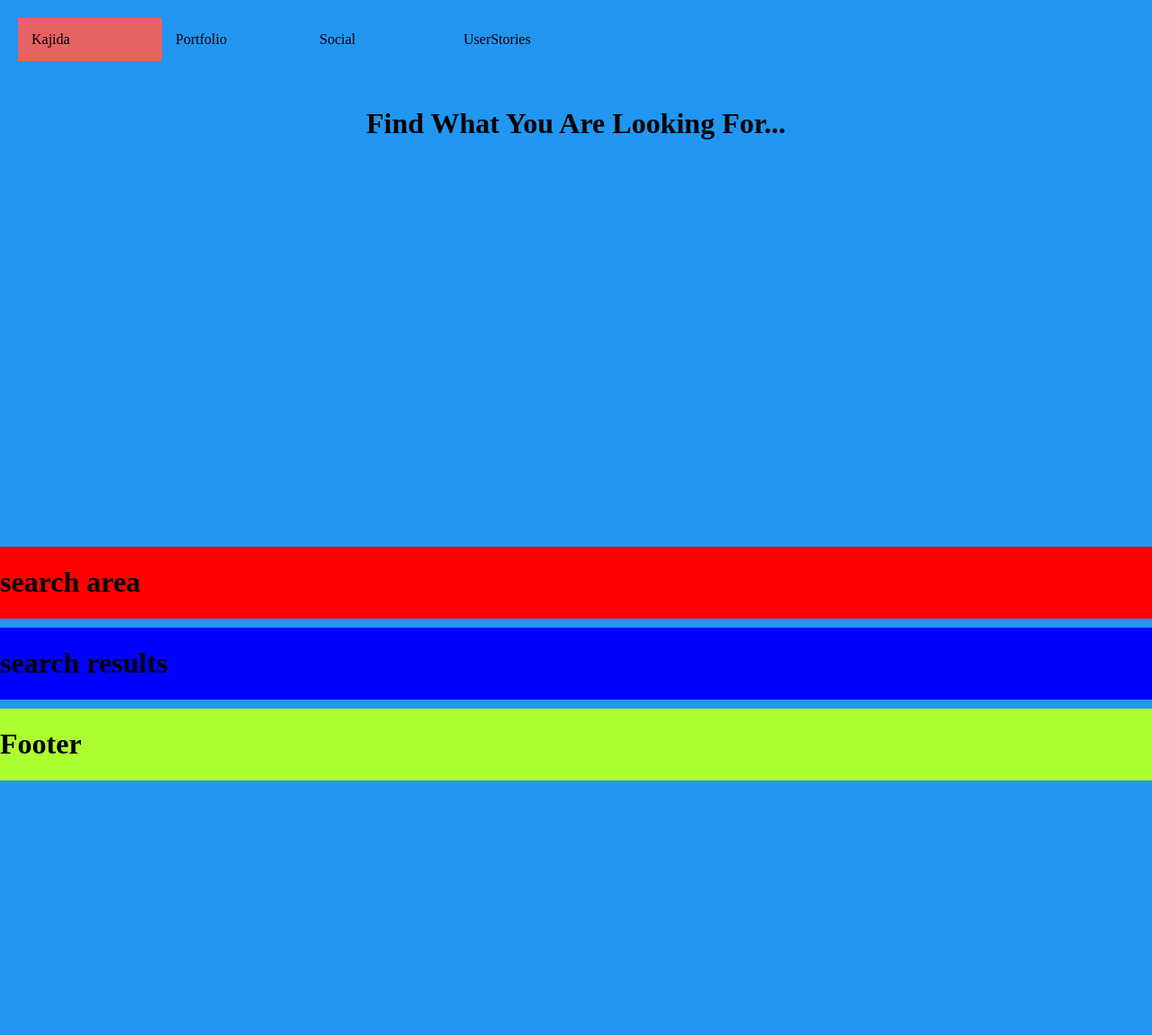
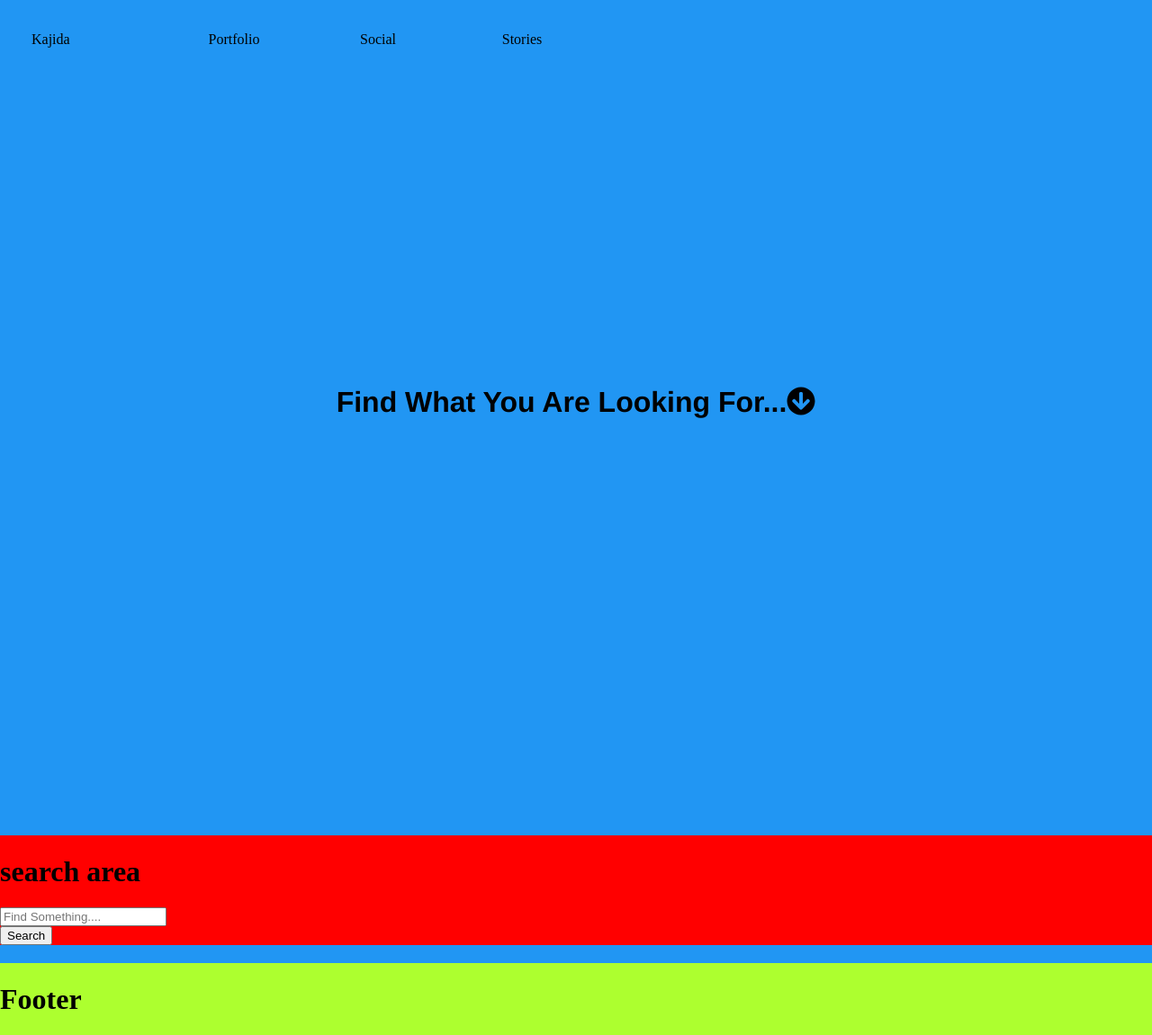
Before and after one commit to SouthCoastDev/wiki_viewer, a plain HTML site: page index.html in a window 1280 px wide. Shown: the whole page at 90% size. Before the commit the page ends 868 px from the top, so only its background shows below. Drawn offline with nearby package versions, Linux system fonts and the light colour scheme.

Commit message:
Updated index
Changes
Added - jquery / font awesome cdn
Updated nav bar
Started JS - results hidden on page load
Started on search form.

```diff
--- a/index.html
+++ b/index.html
@@ -1,33 +1,27 @@
-
 <!doctype html>
 <html>
+
 <head>
     <title>Wikipedia Viewer</title>
     <meta charset="utf-8" />
     <meta http-equiv="Content-type" content="text/html; charset=utf-8" />
     <meta name="viewport" content="width=device-width, initial-scale=1" />
+    <script src="https://ajax.googleapis.com/ajax/libs/jquery/3.3.1/jquery.min.js"></script>
+    <script defer src="https://use.fontawesome.com/releases/v5.0.6/js/all.js"></script>
     <style type="text/css">
-
-    html{
+        html {
             box-sizing: border-box;
         }
 
-    body{
-    padding:0px;
-    margin:0px;
-        display:grid;
-        grid-template-areas:
-        'nav'
-        'hero'
-        ' search-area'
-        ' search-results'
-        ' footer'
-        ;
+        body {
+            padding: 0px;
+            margin: 0px;
+            display: grid;
+            grid-template-areas: 'nav' 'hero' ' search-area' ' search-results' ' footer';
             grid-gap: 10px;
             background-color: #2196F3;
             /* padding: 10px; */
         }
-
         /* @media (min-width: 500px) {
   body {
     display:grid;
@@ -41,93 +35,114 @@
       "footer footer";
   } */
 
-    #hero{
-        background-color:orange;
+        #hero {
+            background-color: orange;
             background: url('hero.jpeg') no-repeat center center fixed;
             -webkit-background-size: cover;
             -moz-background-size: cover;
             -o-background-size: cover;
             background-size: cover;
-        height:500px;
+            height: 100vh;
             /* Image source: https://www.pexels.com/photo/calm-daylight-evening-grass-267967/ */
             grid-area: hero;
             text-align: center;
         }
 
-    #search-area{
-        background-color:red;
+        #search-area {
+            background-color: red;
             grid-area: search-area;
-
         }
 
-
-    #search-results{
-        background-color:blue;
+        #search-results {
+            background-color: blue;
             grid-area: search-results;
+            display: none;
         }
 
-    footer{
-        background-color:greenyellow;
+        footer {
+            background-color: greenyellow;
             grid-area: footer;
         }
 
-
-#nav{
+        #nav {
             grid-area: nav;
-    display:flex;
+            display: flex;
             align-items: center;
-    padding:20px;
-    width:50%;
+            padding: 20px;
+            width: 50%;
         }
 
-.logo{
-    background-color: rgb(230, 98, 98);
-    padding:15px;
-    width:25%;
+        .logo {
+            padding: 15px;
+            width: 25%;
         }
 
-.nav-element :hover{
-    border: 1px solid black;
+        .nav-element {
+            text-align: center;
         }
 
-.nav-item-1{
-    width:25%;
-    padding:15px;
-}
-.nav-item-2{
-    width:25%;
-    padding:15px;
-}
-.nav-item-3{
-    width:25%;
-    padding:15px;
+        .nav-element:hover {
+            border-bottom: 4px solid black;
+            /* background-color: yellow; */
+            padding-top: 2px;
         }
 
+        .nav-item-1 {
+            width: 25%;
+            padding: 15px;
+        }
 
+        .nav-item-2 {
+            width: 25%;
+            padding: 15px;
+        }
+
+        .nav-item-3 {
+            width: 25%;
+            padding: 15px;
+        }
+
+        .hero-title {
+            padding: 25%;
+            font-family: 'Franklin Gothic Medium', 'Arial Narrow', Arial, sans-serif;
+        }
+
+        .hero-title:hover span {
+            cursor: pointer;
+        }
     </style>
 </head>
 
 <body>
 
-
+    <div class='splash'>
         <div id='nav'>
 
             <div class='logo'>Kajida</div>
             <div class='nav-element nav-item-1'>Portfolio</div>
             <div class='nav-element nav-item-2'>Social</div>
-        <div class='nav-element nav-item-3'>UserStories</div>
+            <div class='nav-element nav-item-3'>Stories</div>
             </ul>
         </div>
 
 
         <div id='hero'>
-       <h1>Find What You Are Looking For...</h1>
+            <h1 class='hero-title'>Find What You Are Looking For...<span><i class="fas fa-arrow-circle-down"></i></span></h1>
         </div>
-
+    </div>
 
 
     <div id='search-area'>
         <h1>search area</h1>
+
+        <div class="form-group">
+            <input placeholder='Find Something....' class="input-control" />
+        </div>
+
+        <div class="form-group">
+            <button>Search</button>
+        </div>
+
     </div>
 
 
@@ -136,14 +151,23 @@
     </div>
 
 
-
-
-
-
     <footer>
         <h1>Footer</h1>
     </footer>
 
+    <script>
+        $(document).ready(function() {
+            // $('#search-results').hide();
+
+            $('#search-area').on('click', function() {
+                $('#search-results').css('display', 'block');
+            })
+
+
+        });
+    </script>
+
 
 </body>
+
 </html>
```
Lines whose indentation alone changed are shown as unchanged.
